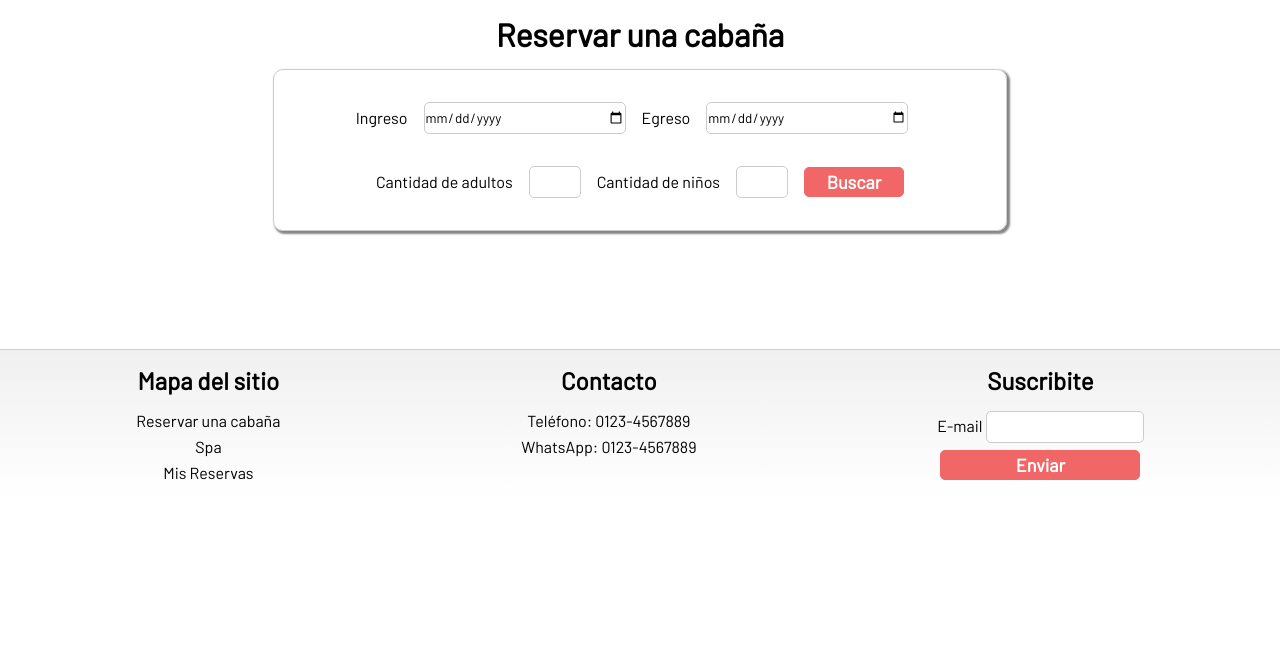
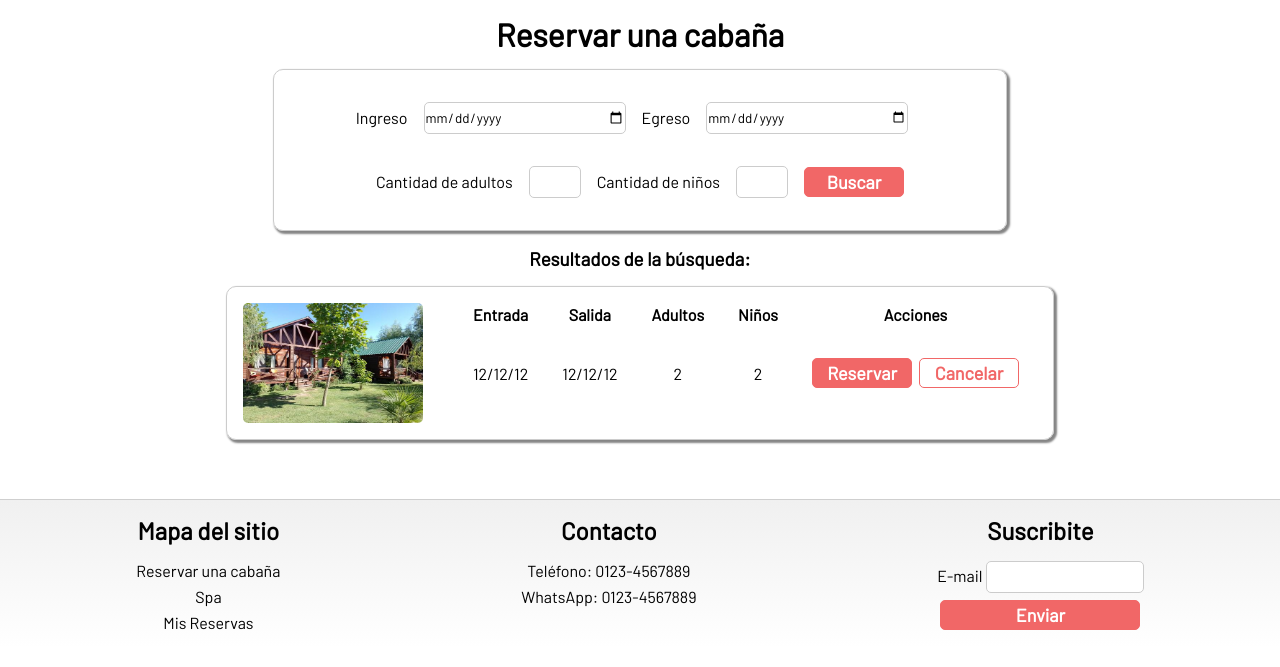
Before and after one commit to luismaria-hernandez/booking-app, a website: page index.html in a window 1280 px wide. Shown: the part 133-800 px from the top of the page. Drawn offline with Linux system fonts and the light colour scheme.

Commit message:
Diseño de las tarjetas que muestran los resultados de búsqueda

```diff
--- a/index.html
+++ b/index.html
@@ -45,7 +45,18 @@
             </article>
         </section>
         <section class="main__reserva-visor" id="reservaVisor">
-
+            <h3 class="main__reserva-visor-titulo">Resultados de la búsqueda:</h3>
+            <article class="main__reserva-visor-tarjeta">
+                <img class="main__reserva-visor-tarjeta-img" src="recursos/cabaña1.jpg">
+                <table class="main__reserva-visor-tarjeta-tabla">
+                    <thead>
+                        <th>Entrada</th><th>Salida</th><th>Adultos</th><th>Niños</th><th>Acciones</th>
+                    </thead>
+                    <tbody>
+                        <td>12/12/12</td><td>12/12/12</td><td>2</td><td>2</td><td><button class="main__reserva-visor-tarjeta-tabla-botonR">Reservar</button><button class="main__reserva-visor-tarjeta-tabla-botonC"">Cancelar</button></td>
+                    </tbody>
+                </table>
+            </article>
         </section>
     </main>
 
--- a/scss/_index.scss
+++ b/scss/_index.scss
@@ -3,7 +3,7 @@
     display: flex;
     flex-direction: column;
     align-items: center;
-    height: 350px;
+    height: 500px;
 
     &-titulo {
         margin: 16px;
@@ -56,4 +56,66 @@
             }
         }
     }
+    &-visor{
+        &-titulo{
+            text-align: center;
+            margin: 16px 0 16px;
+        }
+        &-tarjeta{
+            display: flex;
+            border: $color-borde-buscador solid 1px;
+            padding: 16px;
+            border-radius: 10px;
+            box-shadow: $sombra-tarjetas;
+
+            &-img{
+                width: 180px;
+                height: 120px;
+                margin-right: 16px;
+                border-radius: 5px;
+            }
+
+            &-tabla thead th{
+                text-align: center;
+                padding-right:16px;
+                padding-left:16px;
+            }
+            &-tabla tbody td{
+                text-align: center;
+                padding-right:16px;
+                padding-left:16px;
+            }
+
+            &-tabla {
+                margin-left: 16px;
+
+                &-botonR{
+                    width:100px;
+                    height: 30px;
+                    background-color: $color-boton-navegacion;
+                    color: $color-navegacion2;
+                    border: $color-boton-navegacion solid 1px;
+                    border-radius: 5px;
+                    font-weight: bold;
+                    font-size: large;
+                }
+                &-botonR:hover{
+                    background-color: $color-boton-navegacion2;
+                    border: $color-boton-navegacion2 solid 1px;
+                }
+
+                &-botonC{
+                    width:100px;
+                    height: 30px;
+                    background-color: $color-navegacion2;
+                    color: $color-boton-navegacion;
+                    border: $color-boton-navegacion solid 1px;
+                    border-radius: 5px;
+                    font-weight: bold;
+                    font-size: large;
+                    margin-left: 7px;
+                }
+            }
+        }
+    }
 }
```
Also changed, not shown: css/estilos.css, recursos/cabaña1.jpg (added), recursos/cabaña2.jpg (added), recursos/cabaña3.jpg (added).
